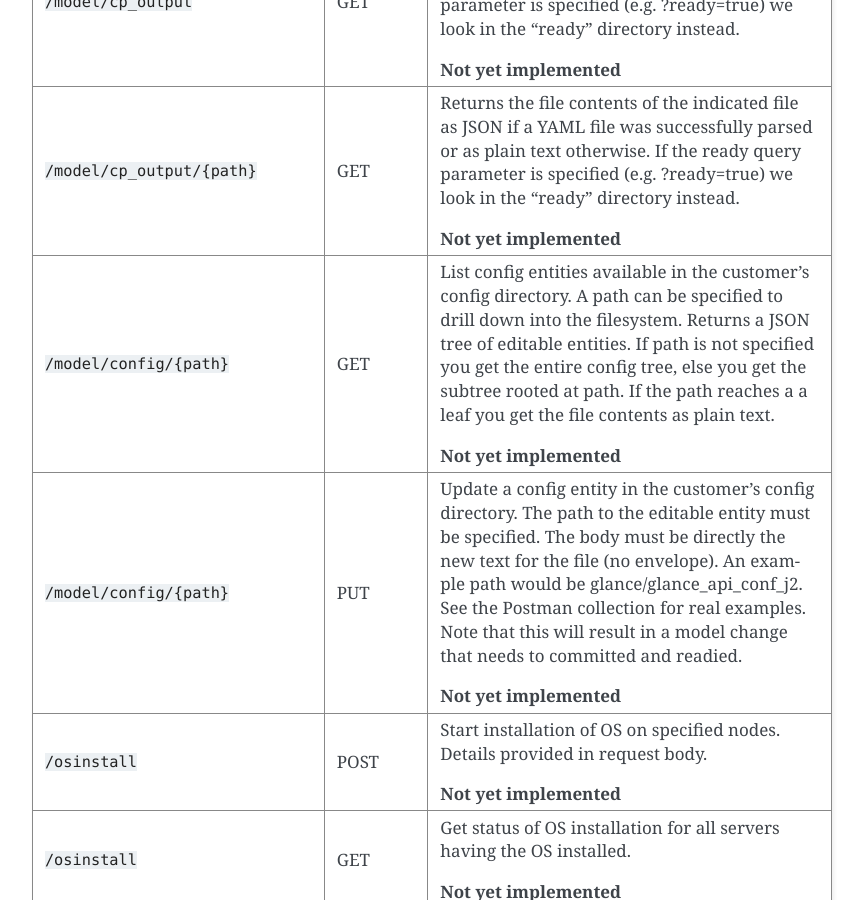
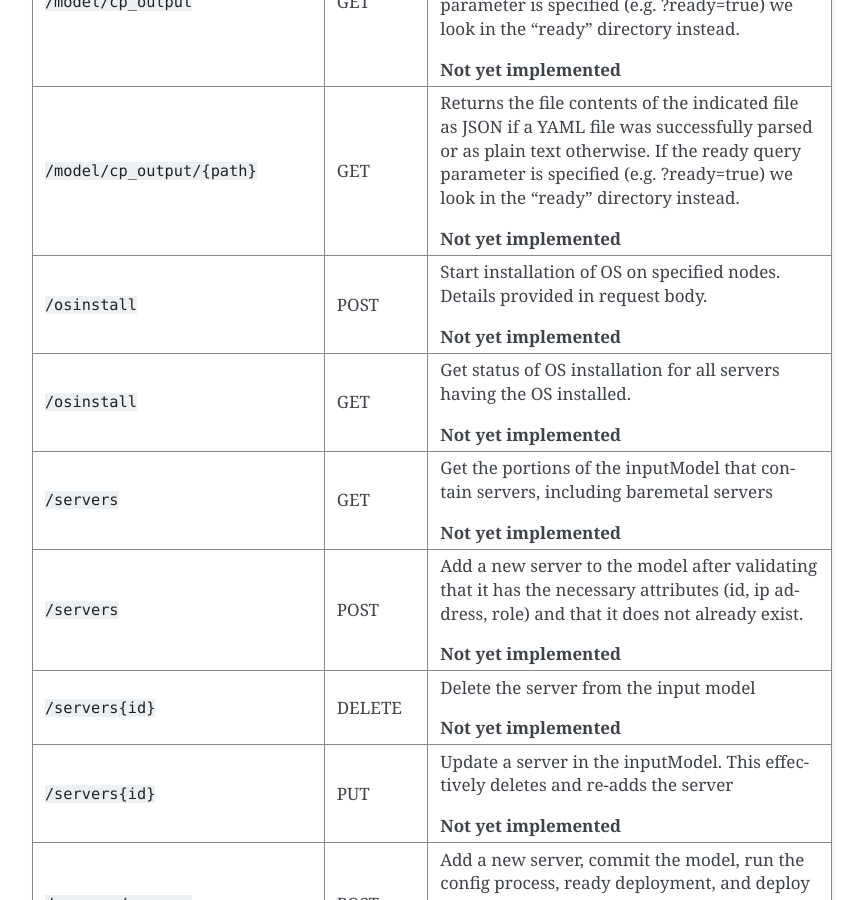
Before and after one commit to ArdanaCLM/ardana-service, a Sphinx documentation site: the page built from doc/source/rest.rst, in a window 1280 px wide and 900 px high, scrolled down 2698 px. Shown: the whole window, without its empty margins (218-1082 px from the left). Built offline with Sphinx 7.4.7, drawn with Linux system fonts in a browser that asks for light colours.

Commit message:
SCRD-807 Remove unused API for config files
Change-Id: I8db808491fb3b90c5a601ad6d21c8ac2d1121b78

```diff
--- a/doc/source/rest.rst
+++ b/doc/source/rest.rst
@@ -114,22 +114,6 @@ The REST API:
 
                                               **Not yet implemented**
 ----------------------------------- -------- --------------------------------------------------------------------------------------
- ``/model/config/{path}``            GET      List config entities available in the customer's config directory. A path can be
-                                              specified to drill down into the filesystem. Returns a JSON tree of editable
-                                              entities. If path is not specified you get the entire config tree, else you get
-                                              the subtree rooted at path. If the path reaches a a leaf you get the file
-                                              contents as plain text.
-
-                                              **Not yet implemented**
------------------------------------ -------- --------------------------------------------------------------------------------------
- ``/model/config/{path}``            PUT      Update a config entity in the customer's config directory. The path to the editable
-                                              entity must be specified. The body must be directly the new text for the file
-                                              (no envelope).  An example path would be glance/glance_api_conf_j2. See the
-                                              Postman collection for real examples. Note that this will result in a model
-                                              change that needs to committed and readied.
-
-                                              **Not yet implemented**
------------------------------------ -------- --------------------------------------------------------------------------------------
  ``/osinstall``                      POST     Start installation of OS on specified nodes. Details provided in request body.
 
                                               **Not yet implemented**
```
